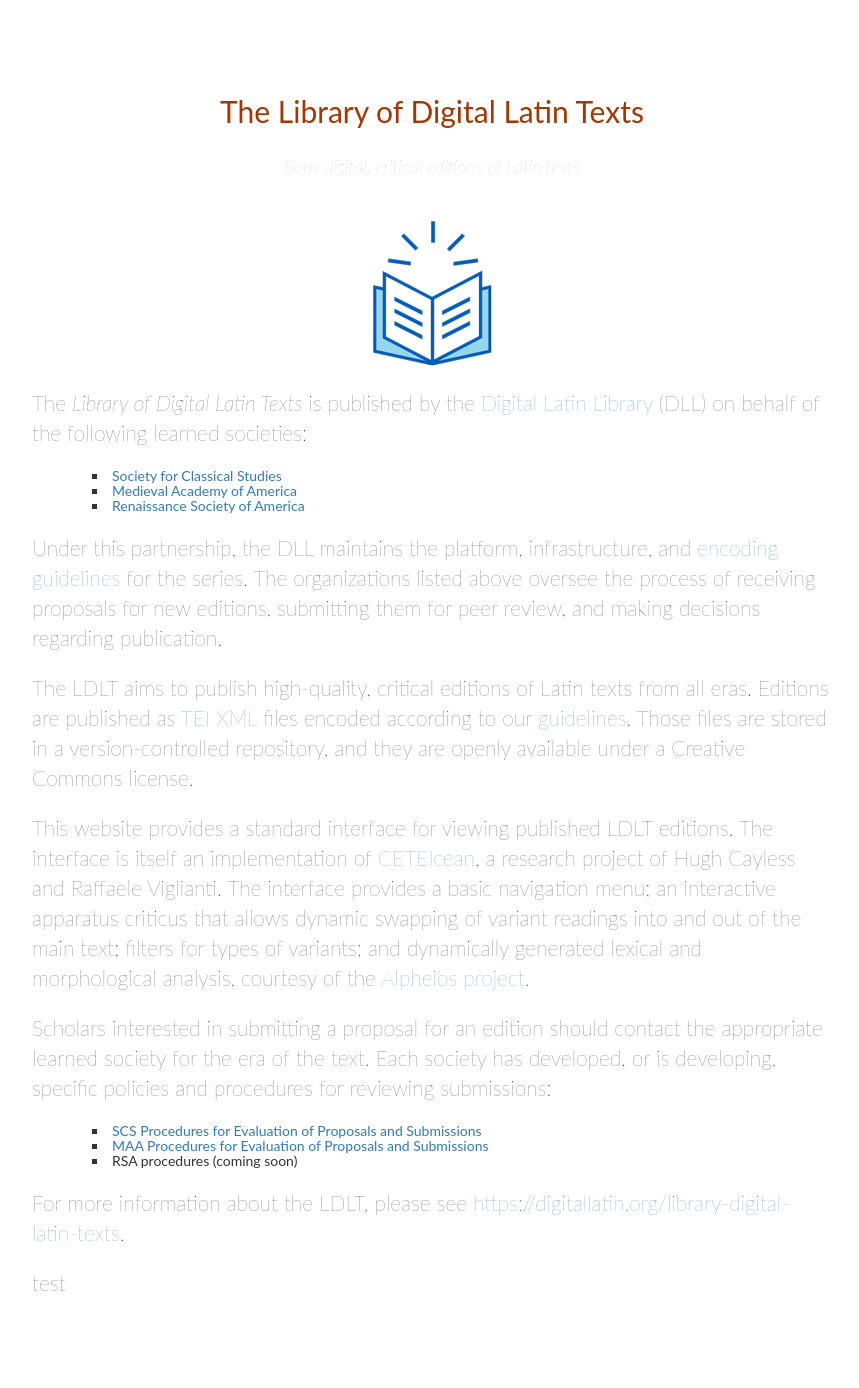
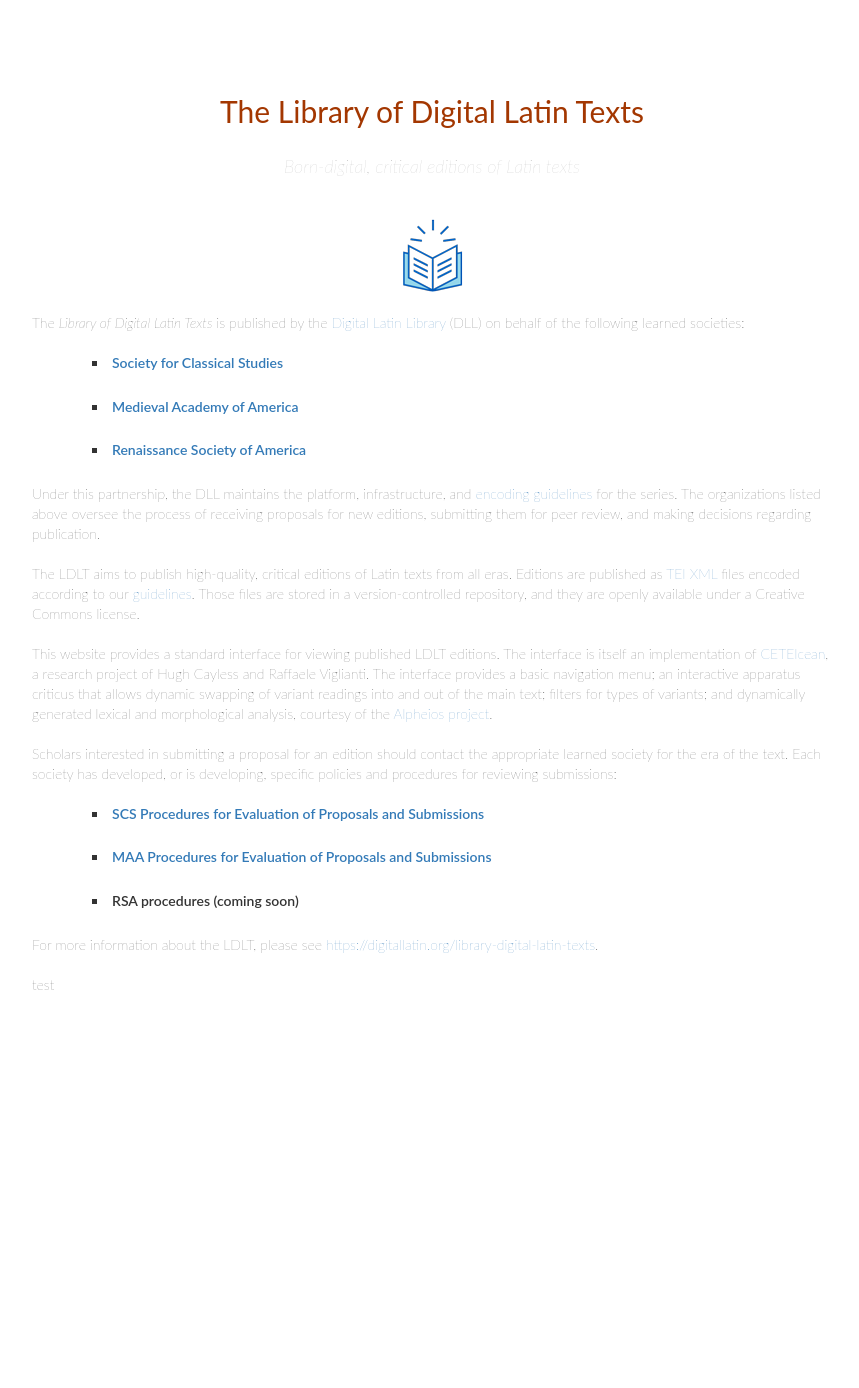
Before and after one commit to DigitalLatin/LDLT-reading-room, a Django app: template library/templates/library/splash.html in a window 1280 px wide. Shown: the part 77-1465 px from the top of the page, without its empty margins (208-1067 px from the left). After the commit the page ends 1067 px from the top, so only its background shows below. Run offline with Django 3.2, Linux system fonts and the light colour scheme; the template is opened without the code that fills it, so the values that code supplies are empty; some libraries are stand-ins or nearby versions.

Commit message:
Minor cosmetic changes to css on front page.

```diff
--- a/library/static/library/css/dll.css
+++ b/library/static/library/css/dll.css
@@ -93,6 +93,7 @@ Typography for home page.
 #maintext p {
   margin-top: 20px;
   margin-bottom: 20px;
+  font-size: 1em;
 }
 
 #maintext img {
@@ -114,7 +115,11 @@ Typography for home page.
   list-style-position:inside;
 }
 
-#maintext li {
+#maintext ul li {
+  margin-bottom: 24px;
   margin-left: 20px;
-  line-height: 1.5rem;
+  font-weight: 600;
+  font-size: 1em;
+  line-height: 1.4em;
+  font-family: "Lato", sans-serif;
 }
--- a/library/templates/library/splash.html
+++ b/library/templates/library/splash.html
@@ -5,7 +5,7 @@
       <h1>The Library of Digital Latin Texts</h1>
       <h2>Born-digital, critical editions of Latin texts</h2>
       <div id="maintext-content">
-        <img src="../../static/library/images/DLL_logo_web_large_mark.png"/>
+        <img src="../../static/library/images/DLL_logo_web_medium_mark.png"/>
         <p>The <em>Library of Digital Latin Texts</em> is published by the <a href="https://digitallatin.org">Digital Latin Library</a> (DLL) on behalf of the following learned societies:</p>
         <ul>
           <li><a href="https://classicalstudies.org">Society for Classical Studies</a></li>
```
Also changed, not shown: library/static/library/images/DLL_logo_web_medium_mark.png (added).
